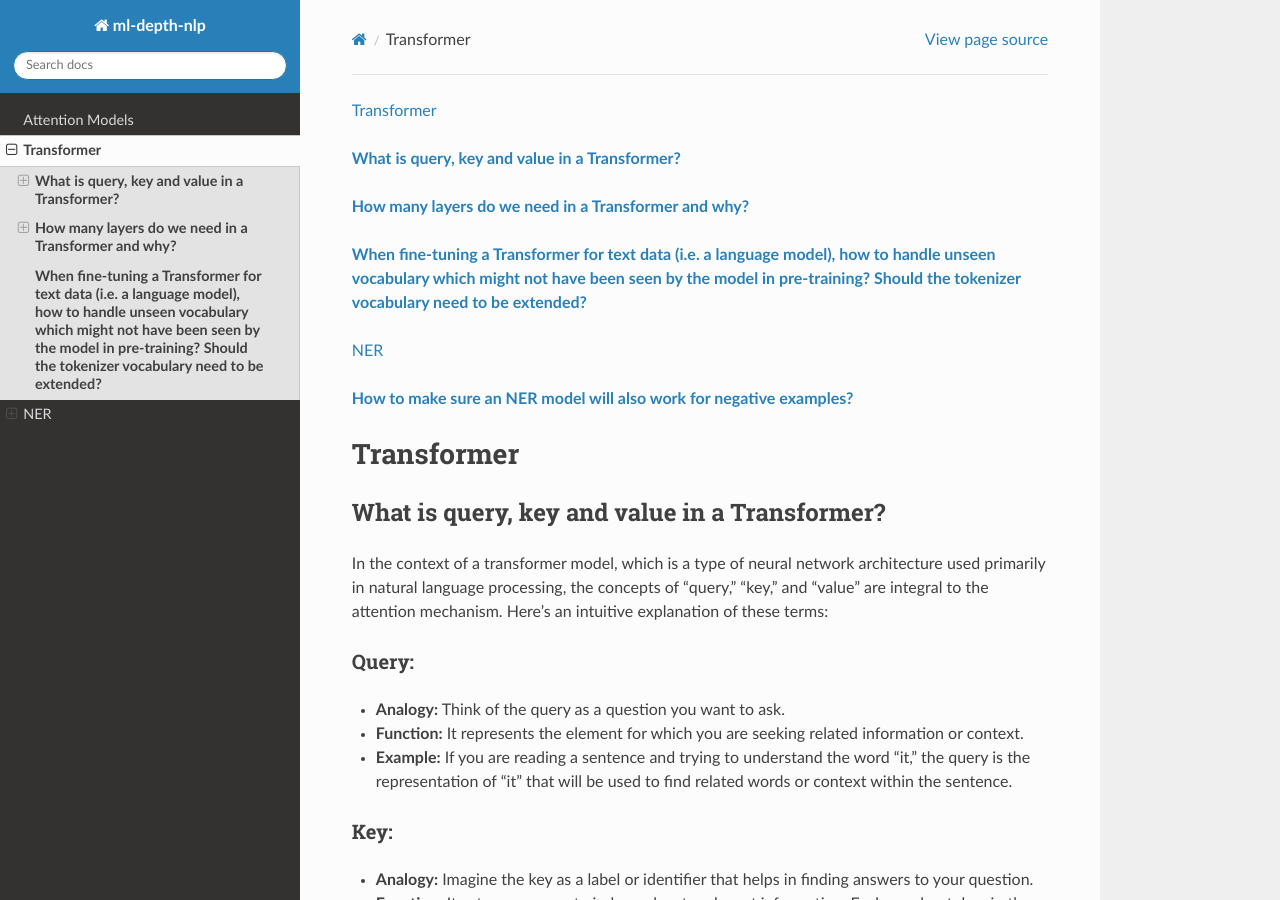
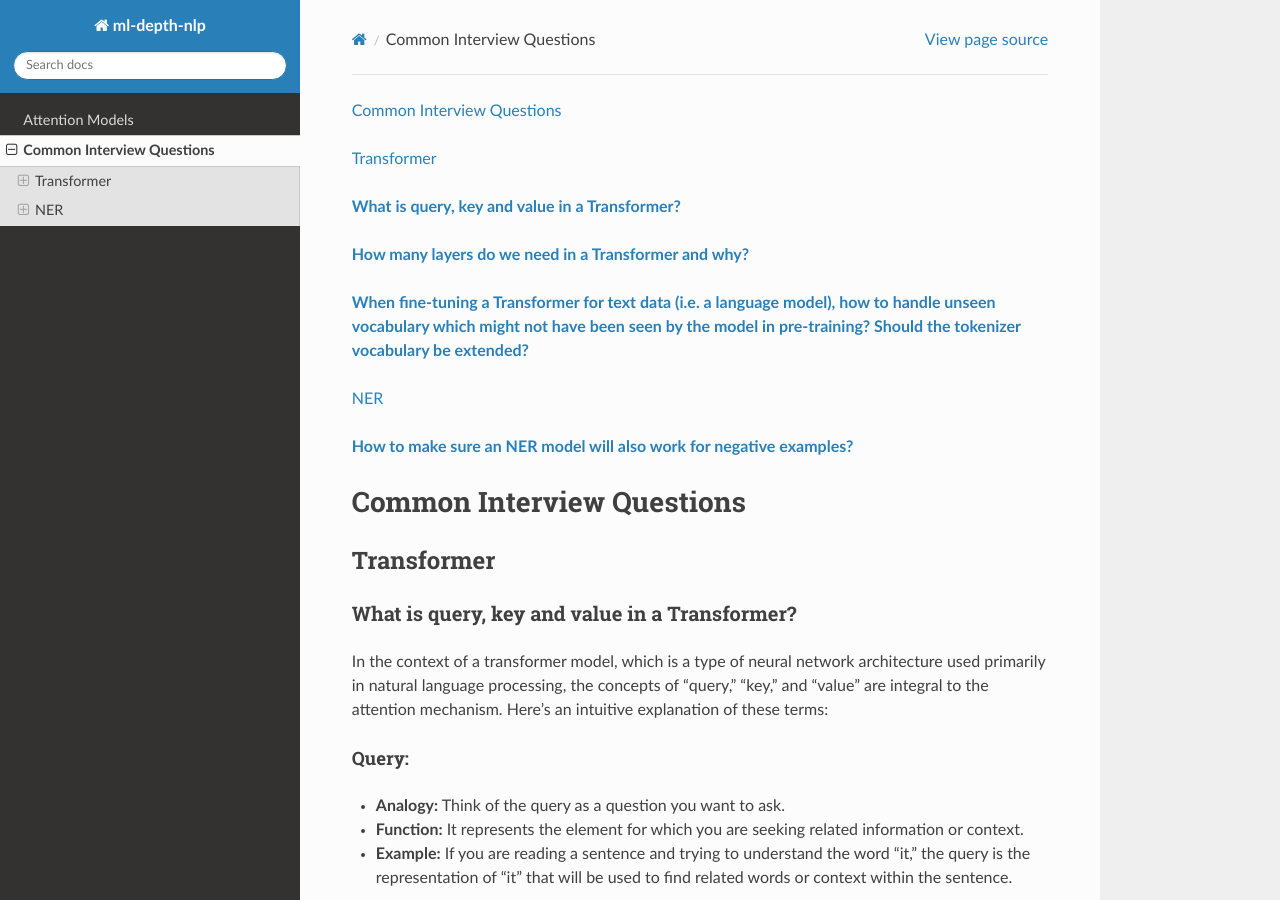
Before and after one commit to rhasan/ml-depth-nlp, a Sphinx documentation site: the page built from docs/ch-faq.rst, in a window 1280 px wide and 900 px high. Built offline with Sphinx 7.4.7 and the Read the Docs theme 2.0.0, drawn with Linux system fonts in a browser that asks for light colours; some of the changed text lies outside the part shown.

Commit message:
minor formatting fixes

```diff
--- a/docs/ch-faq.rst
+++ b/docs/ch-faq.rst
@@ -2,7 +2,10 @@
 
 .. contents::
     :local:
-    :depth: 2
+    :depth: 3
+
+Common Interview Questions
+##########################
 
 Transformer
 ===========
@@ -128,7 +131,7 @@ Conclusion:
 
 The number of layers in a transformer model is a crucial hyperparameter that should be chosen based on the task's complexity, data availability, and computational resources. While deeper models can capture more complex patterns, they also require more data and computational power to train effectively. Starting with established architectures and iteratively tuning the number of layers based on validation performance is a practical approach to finding the right configuration.
 
-**When fine-tuning a Transformer for text data (i.e. a language model), how to handle unseen vocabulary which might not have been seen by the model in pre-training? Should the tokenizer vocabulary need to be extended?**
+**When fine-tuning a Transformer for text data (i.e. a language model), how to handle unseen vocabulary which might not have been seen by the model in pre-training? Should the tokenizer vocabulary be extended?**
 *****************************************************************************************************************************************************************************************************************************
 
 When fine-tuning a Transformer-based language model for text data, handling unseen vocabulary that wasn't part of the model's pre-training requires careful consideration. Here are the steps and best practices to address this:
```
